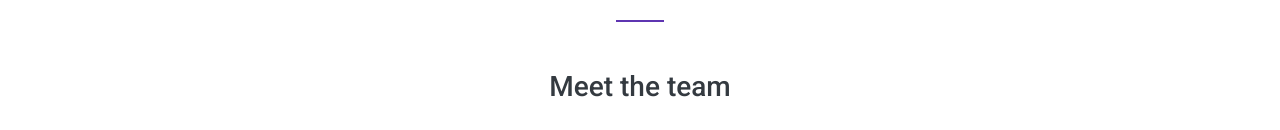
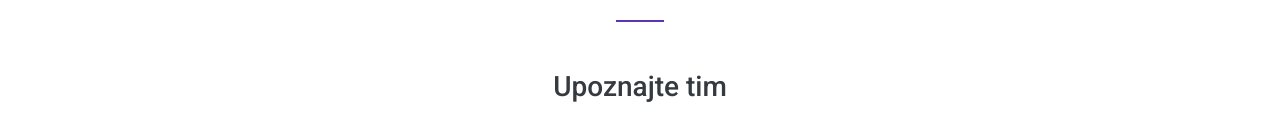
Before and after one commit to VladTzaru/Royal, a Vue app: page /o-nama in a window 1280 px wide. Shown: the part 822-952 px from the top of the page. Built offline with nearby package versions, Linux system fonts and the light colour scheme.

Commit message:
add catch all route

```diff
--- a/src/components/base/CompanyInfo.vue
+++ b/src/components/base/CompanyInfo.vue
@@ -10,7 +10,7 @@
                         <p>Lorem ipsum dolor sit amet consectetur adipisicing elit. Enim, quis! Nemo voluptate facere, minima consequuntur tempora quia corrupti? Iste vitae cupiditate dicta, eveniet incidunt accusantium qui aperiam provident soluta dolor?</p>
                         <p>Lorem ipsum dolor sit amet consectetur adipisicing elit. Enim, quis! Nemo voluptate facere, minima consequuntur tempora quia corrupti? Iste vitae cupiditate dicta, eveniet incidunt accusantium qui aperiam provident soluta dolor?</p>
                         <hr class="hr-rule border-secondary mt-4 mb-5">
-                        <h3 class="text-center mb-4">Meet the team</h3>
+                        <h3 class="text-center mb-4">Upoznajte tim</h3>
                         <div class="row">
                             <TeamMember v-for="(member, i) in team"
                             :key="i"
--- a/src/router.js
+++ b/src/router.js
@@ -30,6 +30,11 @@ export default new Router({
       path: '/kontakt',
       name: 'kontakt',
       component: () => import(/* webpackChunkName: "kontakt" */ './views/Contact.vue')
+    },
+    {
+      path: '*',
+      name: 'catchAll',
+      redirect: '/'
     }
   ]
 })
```
